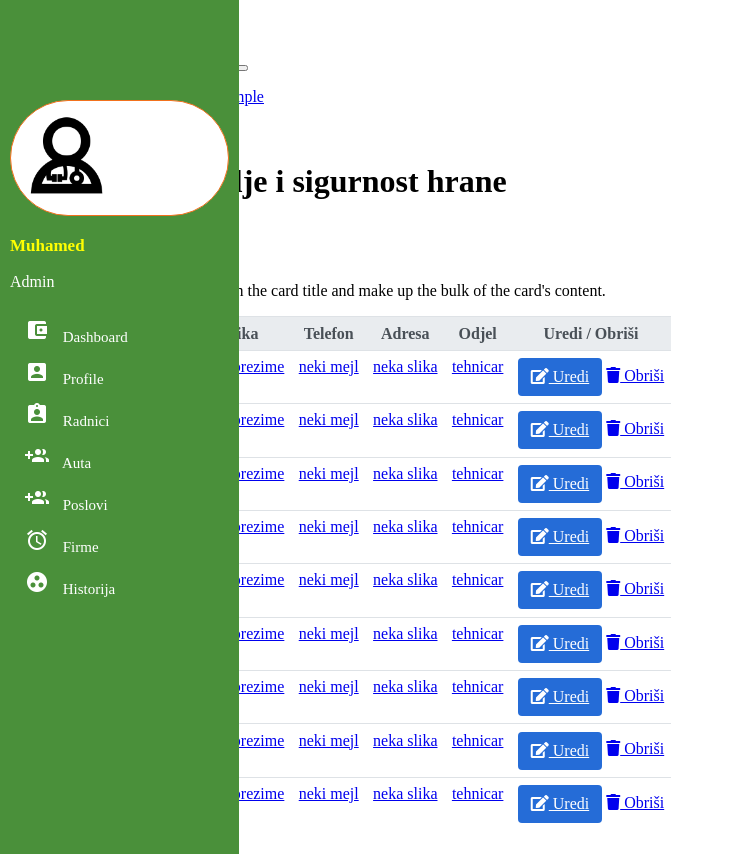
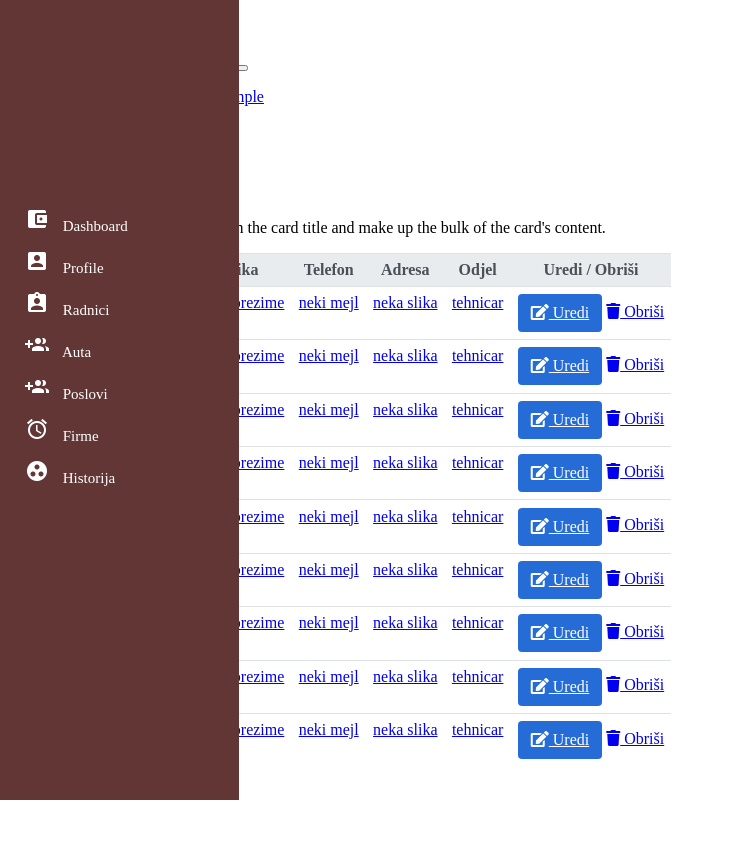
Before and after one commit to muhamedhaseljic/php-IZZISH, a PHP site: page /app.php in a window 1280 px wide; the page is wider, and only the part inside the window is pictured. Shown: that part, without its empty margins (0-734 px from the left). After the commit the page ends 800 px from the top of that part, so only its background shows below. Run offline with PHP 8.4, Linux system fonts and the light colour scheme; data that the repository does not hold is empty; some libraries are stand-ins or nearby versions; some web fonts are replaced.

Commit message:
boja za sidebar

```diff
--- a/app.php
+++ b/app.php
@@ -7,7 +7,7 @@ require_once "header.php";
 
 
 <div class="container  mb5">
-  <h1 class="mb-5 naslov"> <b> Institut za zdravlje i sigurnost hrane </b></h1>
+
 
   <div class="roww ">
 
@@ -91,19 +91,8 @@ require_once "header.php";
     <div class='sidebar'>
 		<div class='sidebar-area'>
 			<div class='row' style='margin-bottom: 20px;'>
-				<div class='col-md-6 '>
-        <div class='user-profile'>
-						<img src='images/3678412 - doctor medical care medical help stethoscope.png' class='img-responsive' style='max-height: 80px;' />
-					</div>
-				</div>
-				<div class='col-md-6'>
-        <div class='user-names'>
-						<p>Muhamed</p>
-					</div>
+				<div class=' razmak'>
 
-					<div class='user-role'>
-          <p>Admin</p>
-					</div>
 				</div>
 			</div>
 			<ul class='sidebar-menu'>
--- a/style.css
+++ b/style.css
@@ -77,7 +77,7 @@
 	z-index: 1;
 	position: fixed;
 	top: 50px;
-	background: #4a903a;
+	background: #633636;
 	width: 219px;
 	height: 100%;
 	padding: 100px 10px 10px 10px;
@@ -104,7 +104,7 @@
 }
 
 .sidebar-menu li a:hover{
-	background: #544840;
+	background: #a4643a;
 }
 
 .sidebar-menu-icon{
```
